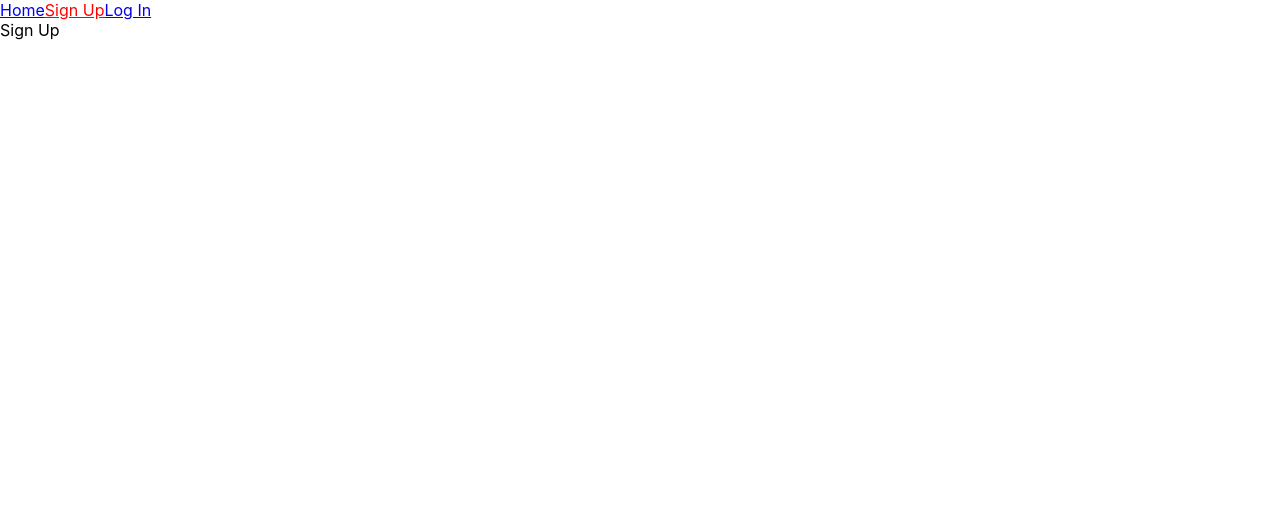
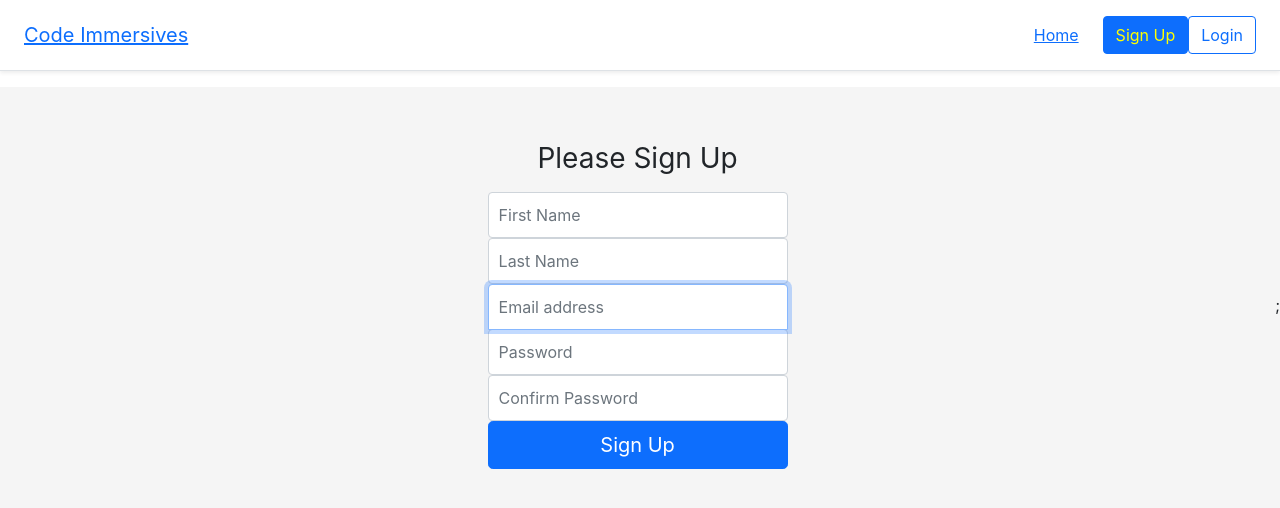
Before and after one commit to gbj1220/login-frontend-weekend-assignment, a React (Create React App) app: page /sign-up in a window 1280 px wide. Shown: the top 508 px of the page. Built offline with nearby package versions, Linux system fonts and the light colour scheme.

Commit message:
Created SignUp, Home, and Login in separate files

```diff
--- a/public/index.html
+++ b/public/index.html
@@ -1,15 +1,16 @@
 <!DOCTYPE html>
 <html lang="en">
+
 <head>
   <meta charset="utf-8" />
   <link rel="icon" href="%PUBLIC_URL%/favicon.ico" />
   <meta name="viewport" content="width=device-width, initial-scale=1" />
   <meta name="theme-color" content="#000000" />
-    <meta
-      name="description"
-      content="Web site created using create-react-app"
-    />
+  <meta name="description" content="Web site created using create-react-app" />
   <link rel="apple-touch-icon" href="%PUBLIC_URL%/logo192.png" />
+  <!-- CSS only -->
+  <link href="https://cdn.jsdelivr.net/npm/bootstrap@5.0.0-beta2/dist/css/bootstrap.min.css" rel="stylesheet"
+    integrity="sha384-BmbxuPwQa2lc/FVzBcNJ7UAyJxM6wuqIj61tLrc4wSX0szH/Ev+nYRRuWlolflfl" crossorigin="anonymous">
   <!--
       manifest.json provides metadata used when your web app is installed on a
       user's mobile device or desktop. See https://developers.google.com/web/fundamentals/web-app-manifest/
@@ -26,6 +27,7 @@
     -->
   <title>React App</title>
 </head>
+
 <body>
   <noscript>You need to enable JavaScript to run this app.</noscript>
   <div id="root"></div>
@@ -40,4 +42,5 @@
       To create a production bundle, use `npm run build` or `yarn build`.
     -->
 </body>
+
 </html>
--- a/src/App.js
+++ b/src/App.js
@@ -1,19 +1,6 @@
 import React, { Component } from "react";
 import MainRouter from "./MainRouter";
-import {
-  BrowserRouter as Router,
-  Route,
-  Switch,
-  Link,
-  NavLink,
-} from "react-router-dom";
 
-import Home from "./component/Home";
-import LogIn from "./component/LogIn";
-import SignUp from "./component/SignUp";
-/* can export an object here */
-
-/* instead of using Switch you can also put exact before path */
 export class App extends Component {
   render() {
     return (
--- a/src/MainRouter.js
+++ b/src/MainRouter.js
@@ -1,33 +1,19 @@
 import React from "react";
-import {
-  BrowserRouter as Router,
-  Route,
-  Switch,
-  NavLink,
-} from "react-router-dom";
+import { BrowserRouter as Router, Route, Switch } from "react-router-dom";
 
 import Home from "./component/Home";
 import LogIn from "./component/LogIn";
-import SignUp from "./component/SignUp";
+import SignUp from "./component/SignUp/SignUp";
+
+import Navbar from "./component/Navbar/Navbar";
 /* can export an object here */
 const MainRouter = () => {
   return (
     <Router>
-      <nav>
-        <NavLink exact activeStyle={{ color: "red" }} to='/'>
-          Home
-        </NavLink>
-        <NavLink activeStyle={{ color: "red" }} to='/sign-up'>
-          Sign Up
-        </NavLink>
-        <NavLink activeStyle={{ color: "red" }} to='/log-in'>
-          Log In
-        </NavLink>
-      </nav>
-
+      <Navbar />
       <Switch>
         <Route path='/sign-up' component={SignUp} />
-        <Route path='/log-in' component={LogIn} />
+        <Route path='/login' component={LogIn} />
         <Route path='/' component={Home} />
       </Switch>
     </Router>
--- /dev/null
+++ b/src/component/Navbar/Navbar.css
@@ -0,0 +1,11 @@
+.container {
+  max-width: 960px;
+}
+
+.pricing-header {
+  max-width: 700px;
+}
+
+.active-class-style {
+  color: red;
+}
--- a/src/component/Navbar/Navbar.js
+++ b/src/component/Navbar/Navbar.js
@@ -1,19 +1,40 @@
 import React from "react";
-import { NavLink } from "react-router-dom";
+import { NavLink, Link } from "react-router-dom";
+
+import "./Navbar.css";
 
 function Navbar() {
   return (
-    <nav>
-      <NavLink exact activeStyle={{ color: "red" }} to='/'>
-        Home
-      </NavLink>
-      <NavLink activeStyle={{ color: "red" }} to='/sign-up'>
+    <header className='d-flex flex-column flex-md-row align-items-center p-3 px-md-4 mb-3 bg-body border-bottom shadow-sm'>
+      <p className='h5 my-0 me-md-auto fw-normal'>
+        <Link to='/'>Code Immersives</Link>
+      </p>
+      <nav className='my-2 my-md-0 me-md-3'>
+        <NavLink
+          exact
+          className='p-2'
+          // activeStyle={{ color: "red" }}
+          activeClassName='active-class-style'
+          to='/'
+        >
+          Home
+        </NavLink>
+      </nav>
+      <NavLink
+        className='btn btn-outline-primary'
+        activeStyle={{ color: "yellow" }}
+        to='/sign-up'
+      >
         Sign Up
       </NavLink>
-      <NavLink activeStyle={{ color: "red" }} to='/log-in'>
-        Log In
+      <NavLink
+        className='btn btn-outline-primary'
+        activeStyle={{ color: "yellow" }}
+        to='/login'
+      >
+        Login
       </NavLink>
-    </nav>
+    </header>
   );
 }
 
--- a/src/component/SignUp.js
+++ /dev/null
@@ -1,9 +0,0 @@
-import React, { Component } from "react";
-
-export class SignUp extends Component {
-  render() {
-    return <div>Sign Up</div>;
-  }
-}
-
-export default SignUp;
--- /dev/null
+++ b/src/component/SignUp/SignUp.css
@@ -0,0 +1,41 @@
+html,
+body {
+  height: 100%;
+}
+
+.form-body {
+  display: flex;
+  align-items: center;
+  padding-top: 40px;
+  padding-bottom: 40px;
+  background-color: #f5f5f5;
+}
+
+.form-signin {
+  width: 100%;
+  max-width: 330px;
+  padding: 15px;
+  margin: auto;
+}
+.form-signin .checkbox {
+  font-weight: 400;
+}
+.form-signin .form-control {
+  position: relative;
+  box-sizing: border-box;
+  height: auto;
+  padding: 10px;
+  font-size: 16px;
+}
+.form-signin .form-control:focus {
+  z-index: 2;
+}
+.form-signin input[type="email"] {
+  margin-bottom: -1px;
+  border-bottom-right-radius: 0;
+  border-bottom-left-radius: 0;
+}
+.form-signin input[type="password"] {
+  border-top-left-radius: 0;
+  border-top-right-radius: 0;
+}
--- /dev/null
+++ b/src/component/SignUp/SignUp.js
@@ -0,0 +1,134 @@
+import React, { Component } from "react";
+import "./SignUp.css";
+export class SignUp extends Component {
+  state = {
+    firstName: "",
+    lastName: "",
+    email: "",
+    password: "",
+    confirmPassword: "",
+    isError: false,
+    errorMessage: "",
+  };
+
+  handleSignUp = (event) => {
+    console.log(13, this.state);
+    this.setState(
+      {
+        [event.target.name]: event.target.value,
+      },
+      () => {
+        console.log(19, this.state);
+
+        if (this.state.password !== this.state.confirmPassword) {
+        }
+      }
+    );
+    console.log(22, this.state);
+  };
+
+  handleOnSubmit = (event) => {
+    event.preventDefault();
+  };
+
+  render() {
+    const {
+      firstName,
+      lastName,
+      email,
+      password,
+      confirmPassword,
+    } = this.state;
+
+    return (
+      <div className='form-body'>
+        <main className='form-signin'>
+          <form onSubmit={this.handleOnSubmit}>
+            <h1 style={{ textAlign: "center" }} className='h3 mb-3 fw-normal'>
+              Please Sign Up
+            </h1>
+            <label htmlFor='inputFirstName' className='visually-hidden'>
+              First Name
+            </label>
+            <input
+              type='text'
+              id='inputFirstName'
+              className='form-control'
+              placeholder='First Name'
+              required
+              autoFocus
+              name='firstName'
+              value={firstName}
+              onChange={this.handleSignUp}
+            />
+
+            <label htmlFor='inputLastName' className='visually-hidden'>
+              Last Name
+            </label>
+            <input
+              type='text'
+              id='inputLastName'
+              className='form-control'
+              placeholder='Last Name'
+              required
+              autoFocus
+              name='lastName'
+              value={lastName}
+              onChange={this.handleSignUp}
+            />
+
+            <label htmlFor='inputEmail' className='visually-hidden'>
+              Email address
+            </label>
+            <input
+              type='email'
+              id='inputEmail'
+              className='form-control'
+              placeholder='Email address'
+              required
+              autoFocus
+              name='email'
+              value={email}
+              onChange={this.handleSignUp}
+            />
+            <label htmlFor='inputPassword' className='visually-hidden'>
+              Password
+            </label>
+            <input
+              // type='password'
+              type='text'
+              id='inputPassword'
+              className='form-control'
+              placeholder='Password'
+              required
+              name='password'
+              value={password}
+              onChange={this.handleSignUp}
+            />
+
+            <label htmlFor='inputConfirmPassword' className='visually-hidden'>
+              Confirm Password
+            </label>
+            <input
+              // type='password'
+              type='text'
+              id='inputConfirmPassword'
+              className='form-control'
+              placeholder='Confirm Password'
+              required
+              name='confirmPassword'
+              value={confirmPassword}
+              onChange={this.handleSignUp}
+            />
+
+            <button className='w-100 btn btn-lg btn-primary' type='submit'>
+              Sign Up
+            </button>
+          </form>
+        </main>
+        ;
+      </div>
+    );
+  }
+}
+export default SignUp;
```
Lines whose indentation alone changed are shown as unchanged.
